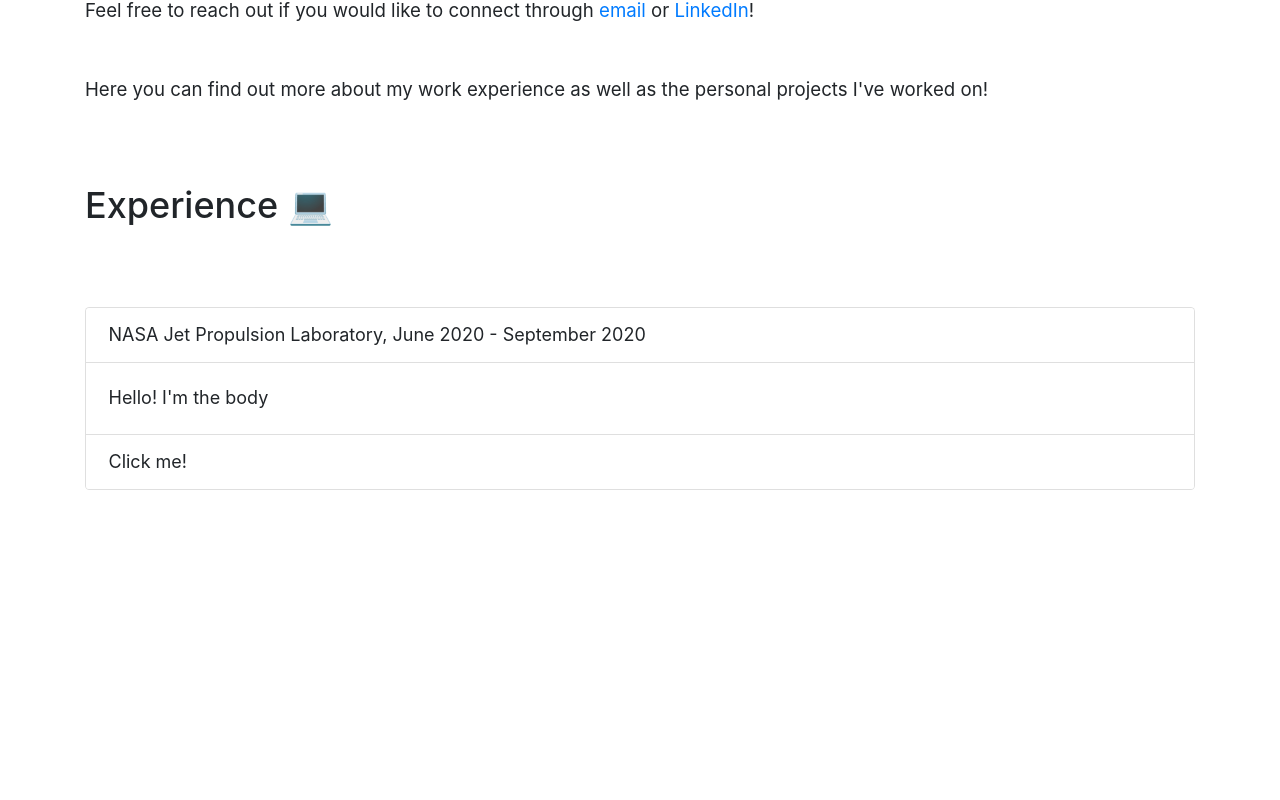
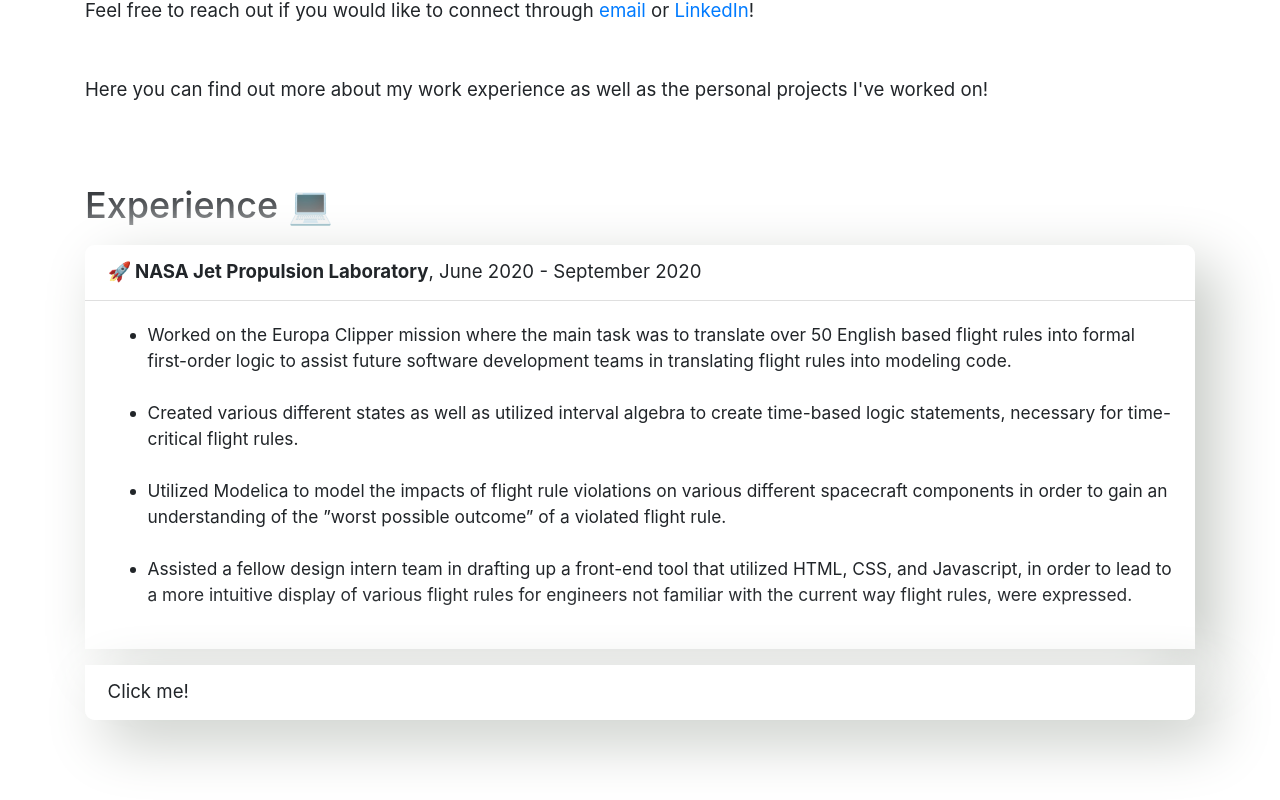
Before and after one commit to DanialBeg/Portfolio, a Next.js app: page / in a window 1280 px wide. Shown: the part 1062-1862 px from the top of the page. Before the commit the page ends 1552 px from the top, so only its background shows below. Built offline with nearby package versions, Linux system fonts and the light colour scheme.

Commit message:
Finalized accordion for experience

```diff
--- a/pages/index.js
+++ b/pages/index.js
@@ -68,18 +68,28 @@
       </section>
 
       <section className={utilStyles.headingMd} id='experience'>
-        <p>
-          <h2>Experience 💻</h2>
-        </p>
-      </section>
+          <p><h2>Experience 💻</h2></p>
 
-      <Accordion defaultActiveKey="0" className ="accordion">
+          <Accordion defaultActiveKey="0">
             <Card>
               <Accordion.Toggle as={Card.Header} eventKey="0">
-            NASA Jet Propulsion Laboratory, June 2020 - September 2020
+                <span className ="exp-header">🚀 NASA Jet Propulsion Laboratory</span>, June 2020 - September 2020
               </Accordion.Toggle>
               <Accordion.Collapse eventKey="0">
-            <Card.Body>Hello! I'm the body</Card.Body>
+                <Card.Body>
+                  <ul>
+                    <li> Worked on the Europa Clipper mission where the main task was to translate over 50 English based flight rules into formal first-order logic to
+                    assist future software development teams in translating flight rules into modeling code. </li>
+                    <br />
+                    <li> Created various different states as well as utilized interval algebra to create time-based logic statements, necessary for time-critical flight rules. </li>
+                    <br />
+                    <li> Utilized Modelica to model the impacts of flight rule violations on various different spacecraft components in order to gain an understanding of the
+                      ”worst possible outcome” of a violated flight rule.</li>
+                      <br />
+                    <li>Assisted a fellow design intern team in drafting up a front-end tool that utilized HTML, CSS, and Javascript,
+                      in order to lead to a more intuitive display of various flight rules for engineers not familiar with the current way flight rules, were expressed.</li>
+                  </ul>
+                </Card.Body>
               </Accordion.Collapse>
             </Card>
             <Card>
@@ -91,6 +101,7 @@
               </Accordion.Collapse>
             </Card>
           </Accordion>
+      </section>
 
       {/* <section className={utilStyles.headingMd} id='experience'>
         <p>
--- a/styles/global.css
+++ b/styles/global.css
@@ -46,7 +46,27 @@
   font-size: 14pt;
 }
 
+.card {
+  margin: 16px 0;
+}
+
+.card-body {
+  font-size: 13pt;
+}
+
+.accordion > .card {
+  border: 0;
+  box-shadow:  20px 20px 60px #c5c9c4,
+             -20px -20px 60px #ffffff;
+  border-radius: 10px;
+}
 
 .accordion > .card > .card-header {
   background-color: #ffffff !important;
+  font-size: 14pt;
+
 }
+
+.exp-header {
+  font-weight: 700;
+}
```
Lines whose indentation alone changed are shown as unchanged.
